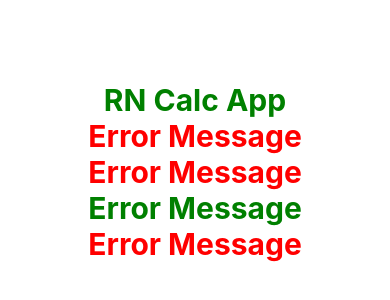
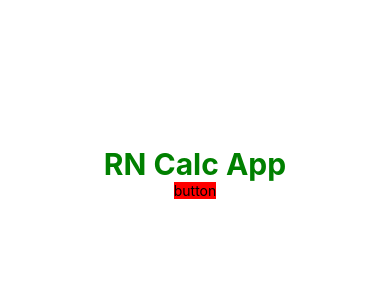
Before and after one commit to JungMunGyu/React-Native-Study, a React Native app: screen / in a window 390 px wide. Shown: the part 250-550 px from the top of the page. Built offline with nearby package versions, Linux system fonts and the light colour scheme.

Commit message:
[2장] 버튼 클릭 이벤트

```diff
--- a/package.json
+++ b/package.json
@@ -11,6 +11,7 @@
   "dependencies": {
     "expo": "~48.0.10",
     "expo-status-bar": "~1.4.4",
+    "prop-types": "^15.8.1",
     "react": "18.2.0",
     "react-native": "0.71.6"
   },
--- a/src/App.js
+++ b/src/App.js
@@ -1,6 +1,6 @@
 import { StatusBar } from 'expo-status-bar';
-import { Button, StyleSheet, Text, View } from 'react-native';
-
+import { StyleSheet, Text, View } from 'react-native';
+import Button from './components/Button';
 export default function App() {
   // 1장 내용
   //   const name = 'MunGyu';
@@ -8,16 +8,21 @@
   //   const isFullname = false;
   //   <Text>1 + 2 = {add(1, 2)}</Text>
   //   <Text>{isFullname === true ? name + ' Jung' : name}</Text>
+
+  //2장 - 스타일
+  //   {/* <Text style={styles.error}>Error Message</Text>
+  //       {/* 여러개의 스타일 시트 전달 -> 배열 형태 , 뒤에가 앞을 덮어쓴다*/}
+  //       <Text style={[styles.text, styles.error]}>Error Message</Text>
+  //       <Text style={[styles.error, styles.text]}>Error Message</Text>
+  //       {/* 조건에 따라 에러가 있을때 에러메세지 출력 */}
+  //       <Text style={[styles.text, isError && styles.error]}>Error Message</Text>
+
   const isError = true;
+
   return (
     <View style={styles.container}>
       <Text style={styles.text}>RN Calc App</Text>
-      <Text style={styles.error}>Error Message</Text>
-      {/* 여러개의 스타일 시트 전달 -> 배열 형태 , 뒤에가 앞을 덮어쓴다*/}
-      <Text style={[styles.text, styles.error]}>Error Message</Text>
-      <Text style={[styles.error, styles.text]}>Error Message</Text>
-      {/* 조건에 따라 에러가 있을때 에러메세지 출력 */}
-      <Text style={[styles.text, isError && styles.error]}>Error Message</Text>
+      <Button title="button" color={'red'} />
       <StatusBar style="auto" />
     </View>
   );
--- /dev/null
+++ b/src/components/Button.js
@@ -0,0 +1,38 @@
+import { Text, Pressable } from 'react-native';
+import PropTypes from 'prop-types';
+
+const Button = ({ title }) => {
+  // TouchableHighlight : 클릭시 하이라이트 효과
+  // TouchableOpacity : 클릭시 투명도 낮아짐
+  // Presable : 클릭시 이벤트 발생하게 할 수 있다.
+  //   -> style={({ pressed }) => {
+  //     return [
+  //       { backgroundColor: 'red' },
+  //       pressed && { backgroundColor: 'orange', opacity: 0.3 },
+  //     ];
+  //   }}
+
+  return (
+    <Pressable
+      onPress={() => console.log('click')}
+      style={({ pressed }) => {
+        return [
+          { backgroundColor: 'red' },
+          pressed && { backgroundColor: 'orange', opacity: 0.3 },
+        ];
+      }}
+    >
+      <Text>{title}</Text>
+    </Pressable>
+  );
+};
+
+Button.propTypes = {
+  title: PropTypes.string.isRequired, // -> title이 string형이고 다른 형태가 전달되면 어디서 잘못된 형태가 전달되었는지 확인 가능함, isRequired를 통해 title이 꼭 전달되어야 함을 표시
+};
+
+Button.defaultProps = {
+  title: 'Default', // -> 해당 props가 전달되지 않았을 경우 Default값을 표시
+};
+
+export default Button;
```
Also changed, not shown: 2 other files (tests, documents, lock files or other folders).
